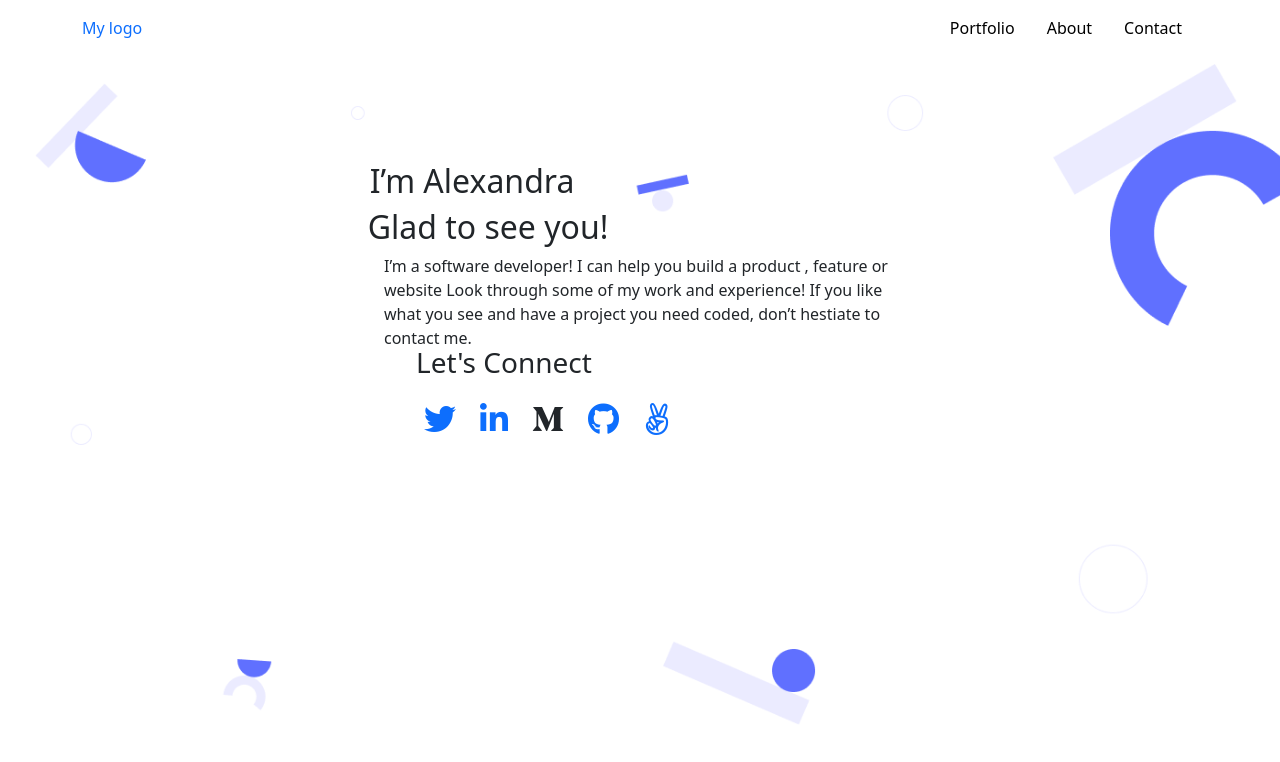
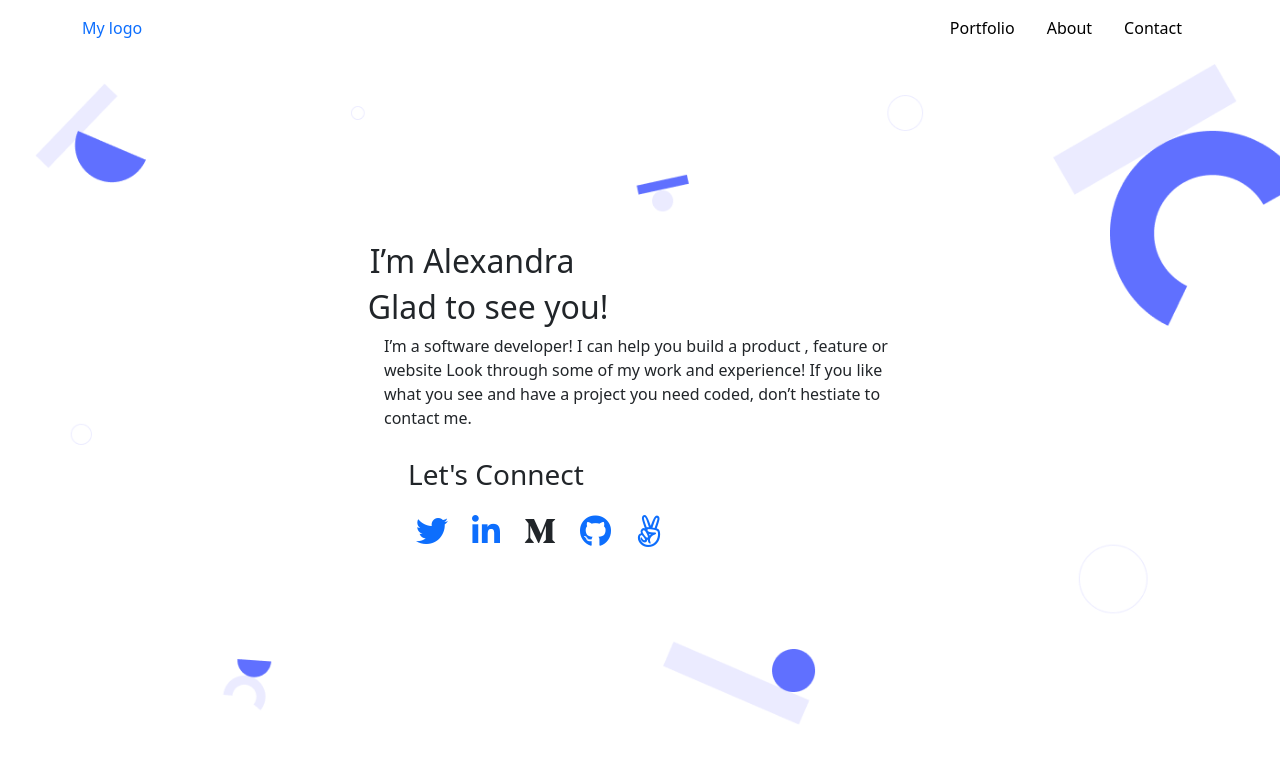
Before and after one commit to Debas-31/bootstrap-pro, a plain HTML site: page index.html in a window 1280 px wide. Shown: the top 762 px of the page. Drawn offline with nearby package versions, Linux system fonts and the light colour scheme.

Commit message:
Adjust the layout for heading and working section

```diff
--- a/style.css
+++ b/style.css
@@ -14,7 +14,7 @@
 
 .work-text {
   position: absolute;
-  margin-top: -40rem;
+  margin-top: -35rem;
 }
 
 .work-heading {
@@ -39,7 +39,7 @@ li {
 
 .social-media-icons {
   position: absolute;
-  margin-top: -30rem;
-  margin-left: 24.5rem;
+  margin-top: -23rem;
+  margin-left: 24rem;
 
 }
```
